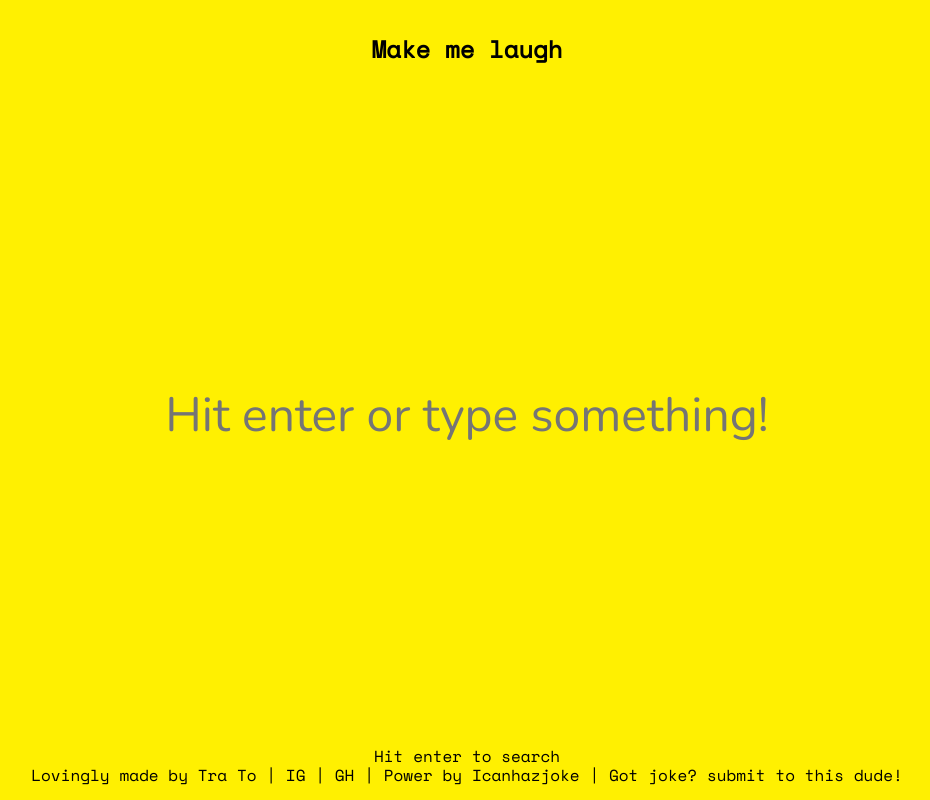
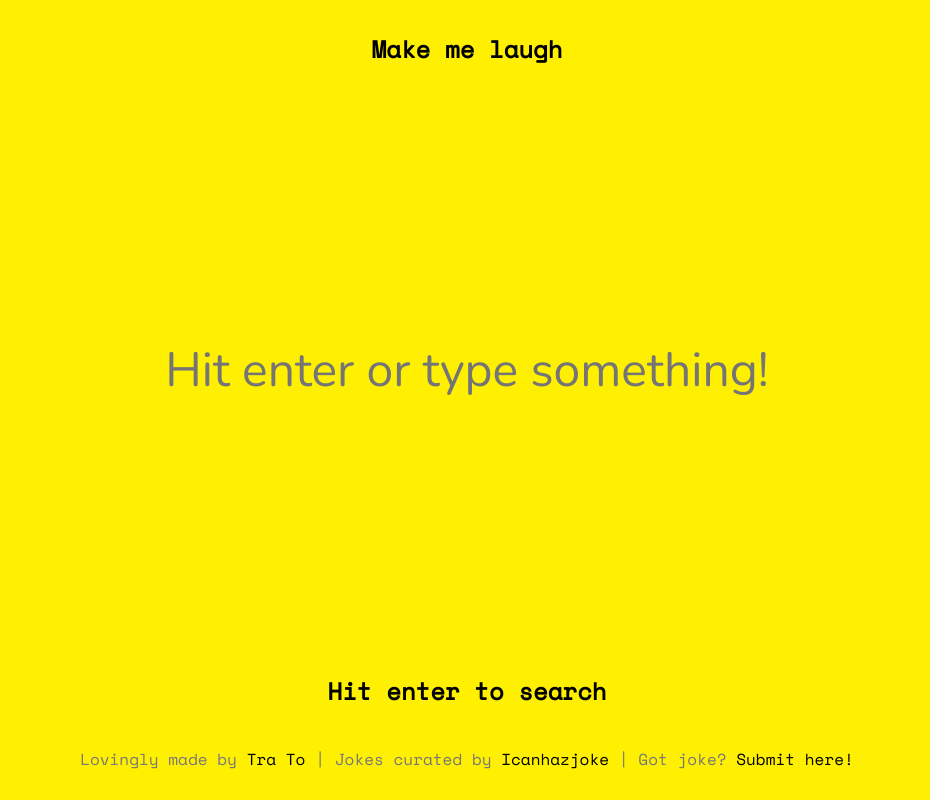
Before and after one commit to tothutra/dad-jokes.4days, a React (Create React App) app: page / in a window 1280 px wide. Shown: the whole page, without its empty margins (173-1103 px from the left). Built offline with nearby package versions, Linux system fonts and the light colour scheme.

Commit message:
more refining on styling and clear search function

```diff
--- a/src/components/App.js
+++ b/src/components/App.js
@@ -61,12 +61,24 @@ class App extends Component {
       this.searchJoke(this.state.searchTerm)
     }
   }
+  actions = {
+    clearSearch: () => {
+      this.setState({
+        searchTerm: '',
+        hintText: 'Hit enter to search',
+        loading: false,
+        result: null,
+        hasResult: false,
+      })
+      this.textInput.focus()
+    }
+  }
 
   render() {
     const {searchTerm} = this.state
     return (
       <div className="page flex flex-column min-vh-100 tc">
-        <Header {...this.state} />
+        <Header {...this.state} {...this.actions}/>
         <div className="search grid">
           <input
             className="grid-item bg-transparent bn nunito f1 outline-0 tc"
@@ -74,6 +86,7 @@ class App extends Component {
             value={searchTerm}
             onChange={this.handleChange}
             onKeyPress={this.handleKeyPress}
+            ref={input => {this.textInput = input}}
           />
           <SearchResult {...this.state} {...this.actions}/>
         </div>
--- a/src/components/Footer.js
+++ b/src/components/Footer.js
@@ -1,6 +1,8 @@
 import React, { Component } from 'react';
 
 const Footer = ({hintText, ...props}) => (
-  <div className="space-mono">Lovingly made by Tra To | IG | GH | Power by Icanhazjoke | Got joke? submit to this dude!</div>
+  <div className="footer space-mono gray">
+    <p>Lovingly made by <a href="http://tra-is.com" target="_blank">Tra To</a> | Jokes curated by <a target="_blank" href="https://icanhazdadjoke.com/">Icanhazjoke</a> | Got joke? <a target="_blank" href="https://icanhazdadjoke.com/submit">Submit here!</a></p>
+  </div>
 )
 export default Footer;
--- a/src/components/Header.js
+++ b/src/components/Header.js
@@ -1,7 +1,15 @@
 import React, { Component } from 'react';
 
-const Header = ({hasResult, ...props}) => (
-  <div className="space-mono">{hasResult? <h2>HAHAHAHAHA</h2> : <h2>Make me laugh</h2>}</div>
+const Header = ({hasResult, clearSearch,...props}) => (
+  <div className="space-mono">
+    {hasResult?
+      <div>
+        <h2 className="f2">HAHAHAHAHA</h2>
+        <h3 className="pointer" onClick={()=> clearSearch()}>Reset</h3>
+      </div>
+      :
+      <h2>Make me laugh</h2>}
+  </div>
 )
 
 export default Header;
--- a/src/components/Hint.js
+++ b/src/components/Hint.js
@@ -1,6 +1,8 @@
 import React, { Component } from 'react';
 
 const Hint = ({hintText, ...props}) => (
-  <div className="hint space-mono">{hintText}</div>
+  <div className="hint space-mono mb2">
+    <h2>{hintText}</h2>
+  </div>
 )
 export default Hint;
--- a/src/css/main.css
+++ b/src/css/main.css
@@ -11,7 +11,7 @@ body {
 }
 
 .page {
-  padding: 2vh;
+  padding: 2vh 9rem;
 }
 
 .search {
@@ -37,3 +37,7 @@ input {
 .grid-item {
   grid-area:1/1
 }
+.footer a {
+  text-decoration: none;
+  color: #000
+}
```
